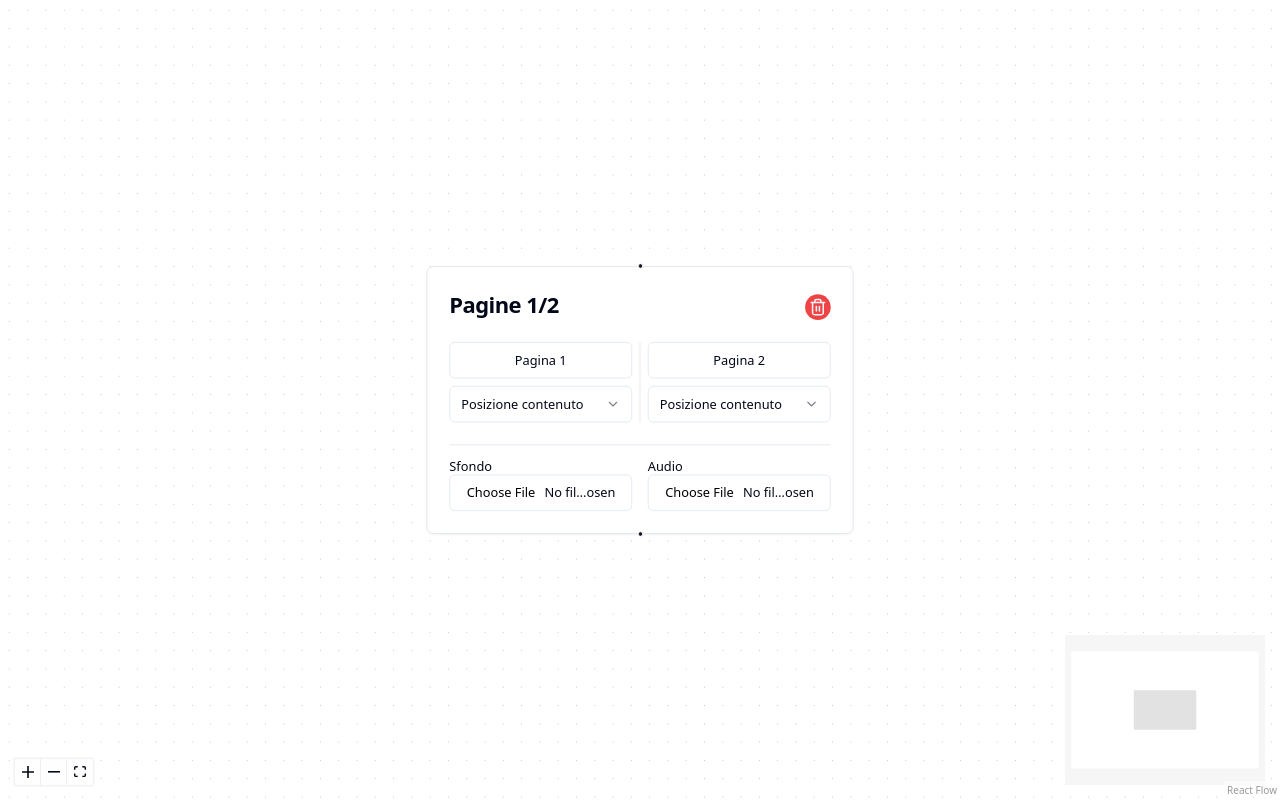
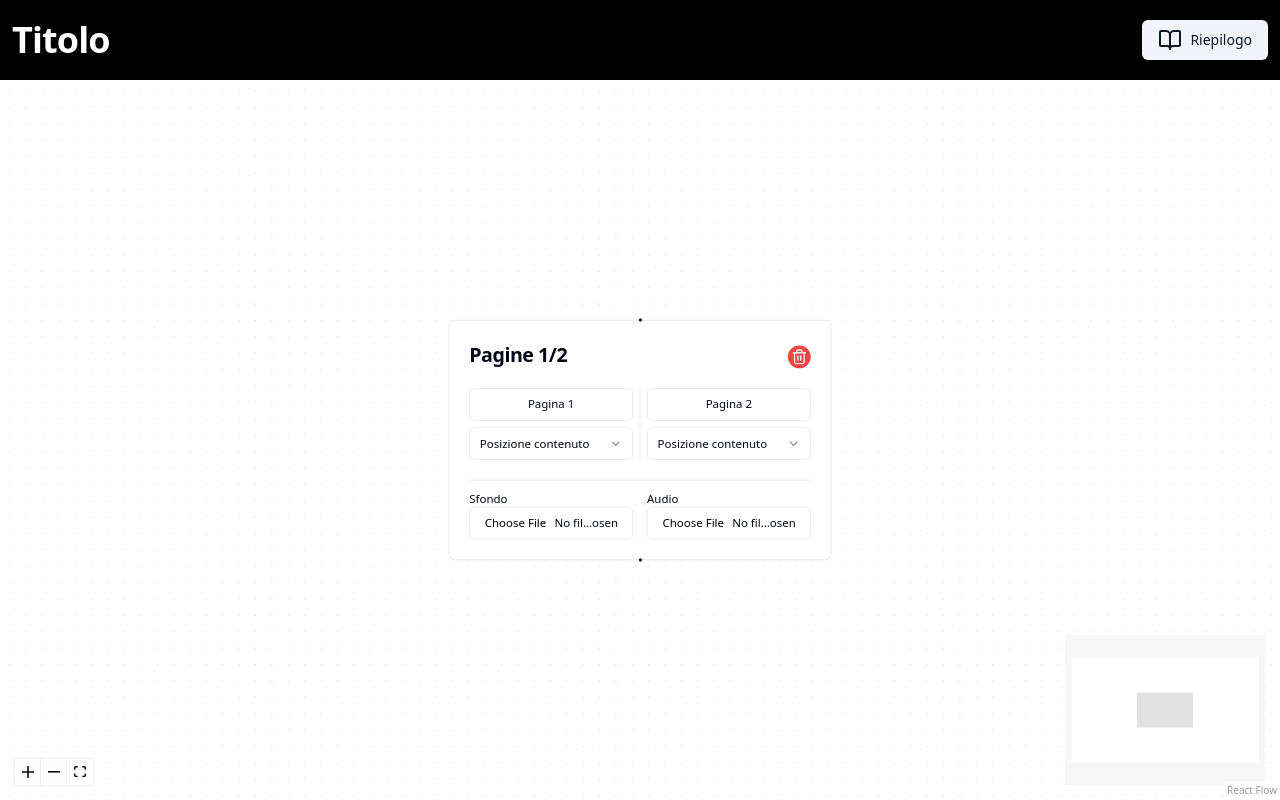
Before and after one commit to daxdiv/app-racconti-interattivi, a React (Vite) app: page / in a window 1280 px wide. Built offline with nearby package versions, Linux system fonts and the light colour scheme.

Commit message:
feat: site header

```diff
--- a/src/App.tsx
+++ b/src/App.tsx
@@ -5,6 +5,7 @@ import { Background, Controls, MiniMap, ReactFlow } from "@xyflow/react";
 import { useMemo, useRef } from "react";
 
 import DoublePageNode from "@/components/nodes/DoublePageNode";
+import Header from "@/components/ui/header";
 import useReactFlowConnection from "@/hooks/useReactFlowConnection";
 
 function App() {
@@ -21,8 +22,10 @@ function App() {
   } = useReactFlowConnection();
 
   return (
+    <>
+      <Header />
       <div
-      style={{ height: "100vh", width: "100vw" }}
+        style={{ height: "90vh", width: "100vw" }}
         ref={reactFlowWrapper}
       >
         <ReactFlow
@@ -49,6 +52,7 @@ function App() {
           />
         </ReactFlow>
       </div>
+    </>
   );
 }
 
--- /dev/null
+++ b/src/components/ui/header.tsx
@@ -0,0 +1,25 @@
+import { BookOpen } from "lucide-react";
+import { Button } from "@/components/ui/button";
+
+function Header() {
+  return (
+    <header className="w-full h-[10vh] border-border/40 bg-black flex justify-between px-3 items-center">
+      <div>
+        <h1 className="scroll-m-20 font-bold tracking-tight text-4xl text-white">
+          Titolo
+        </h1>
+      </div>
+      <div>
+        <Button
+          variant="secondary"
+          className="flex justify-center items-center"
+        >
+          <BookOpen className="mr-2" />
+          Riepilogo
+        </Button>
+      </div>
+    </header>
+  );
+}
+
+export default Header;
```
Lines whose indentation alone changed are shown as unchanged.
